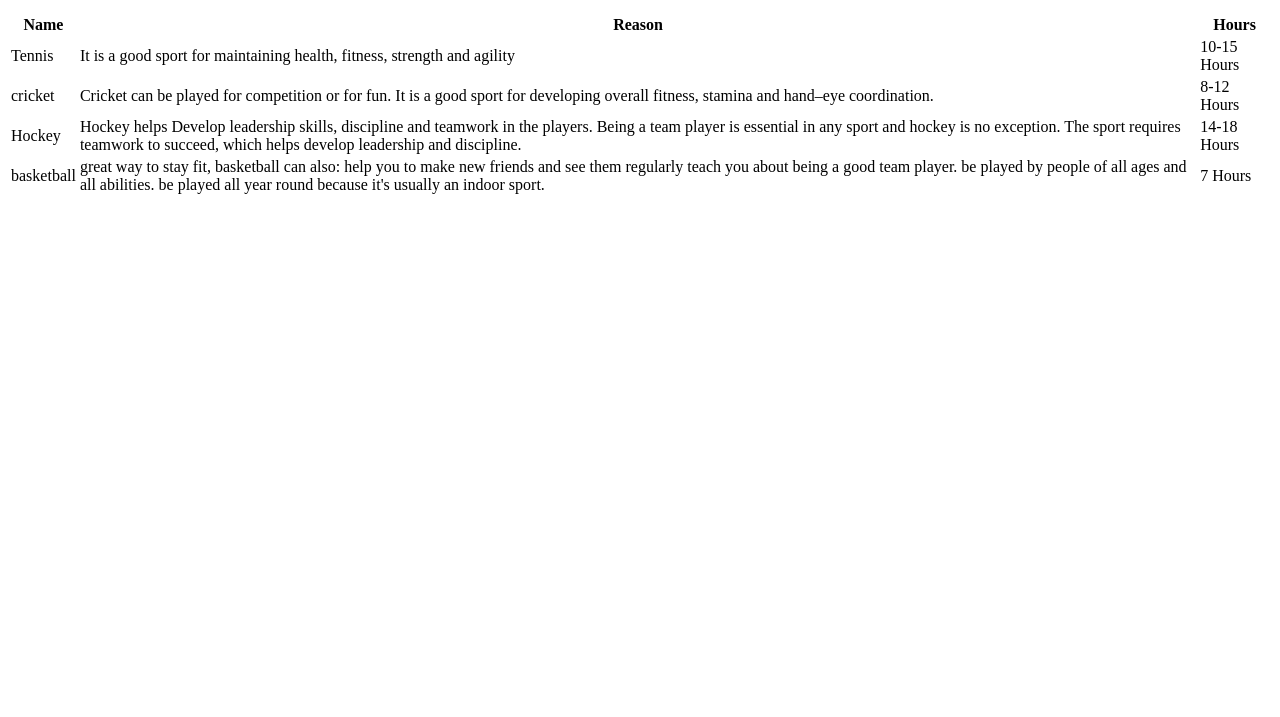
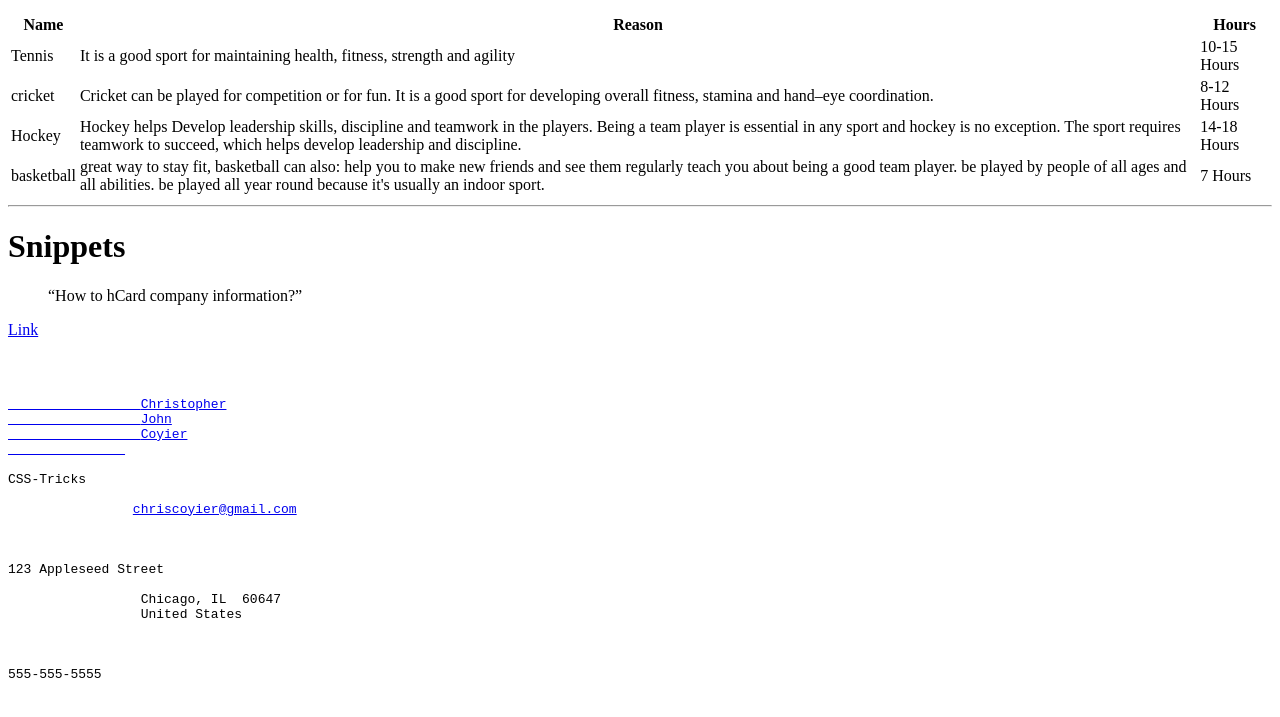
Before and after one commit to 44-563-WebApps-F23/44563-webapps-f23-assignment3-bhavyatatavarthi, a plain HTML site: page mystats.html in a window 1280 px wide. Shown: the part 499-1216 px from the top of the page. Before the commit the page ends 800 px from the top, so only its background shows below. Drawn offline with Linux system fonts and the light colour scheme.

Commit message:
snippets

```diff
--- a/mystats.html
+++ b/mystats.html
@@ -46,5 +46,26 @@
                 <td>7 Hours</td>
             </tr>
         </table>
+        <hr>
+        <h1>Snippets</h1>
+        <blockquote cite = "https://stackoverflow.com/questions/21564341/how-to-hcard-company-information"><q>How to hCard company information?</q></blockquote>
+        <a href="https://css-tricks.com/snippets/html/basic-microformatted-hcard/">Link</a>
+        <pre>
+            <div id="hcard-Christopher-John-Coyier" class="vcard">
+                <a class="url fn n" href="http://chriscoyier.net">
+                 <span class="given-name">Christopher</span>
+                 <span class="additional-name">John</span>
+                 <span class="family-name">Coyier</span>
+               </a>
+                <div class="org">CSS-Tricks</div>
+                <a class="email" href="mailto:chriscoyier@gmail.com">chriscoyier@gmail.com</a>
+                <div class="adr">
+                 <div class="street-address">123 Appleseed Street</div>
+                 <span class="locality">Chicago</span>, <span class="region">IL </span> <span class="postal-code">60647</span>
+                 <span class="country-name">United States</span>
+                </div>
+                <div class="tel">555-555-5555</div>
+               </div>
+        </pre>
     </body>
    </html>
```
